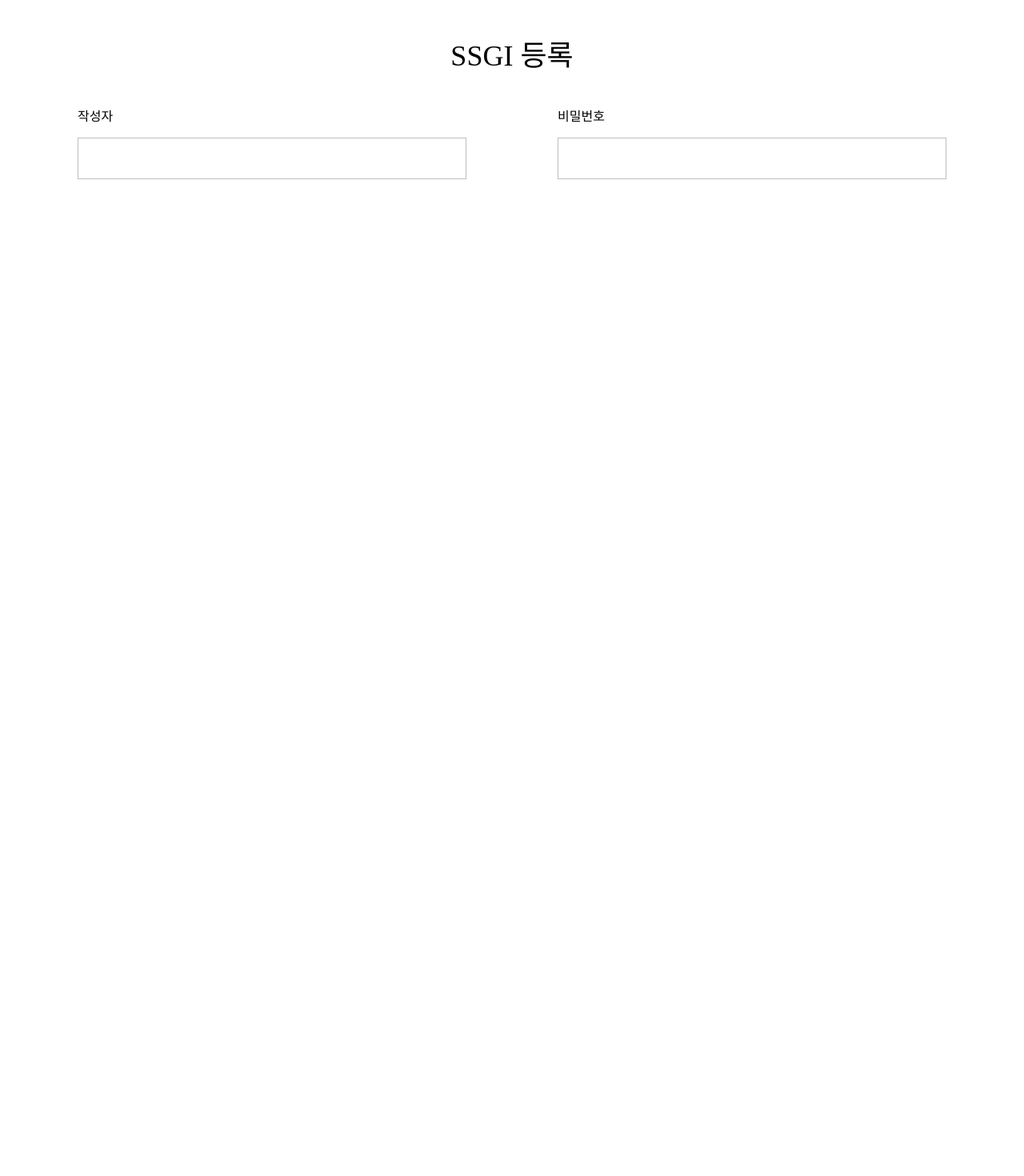
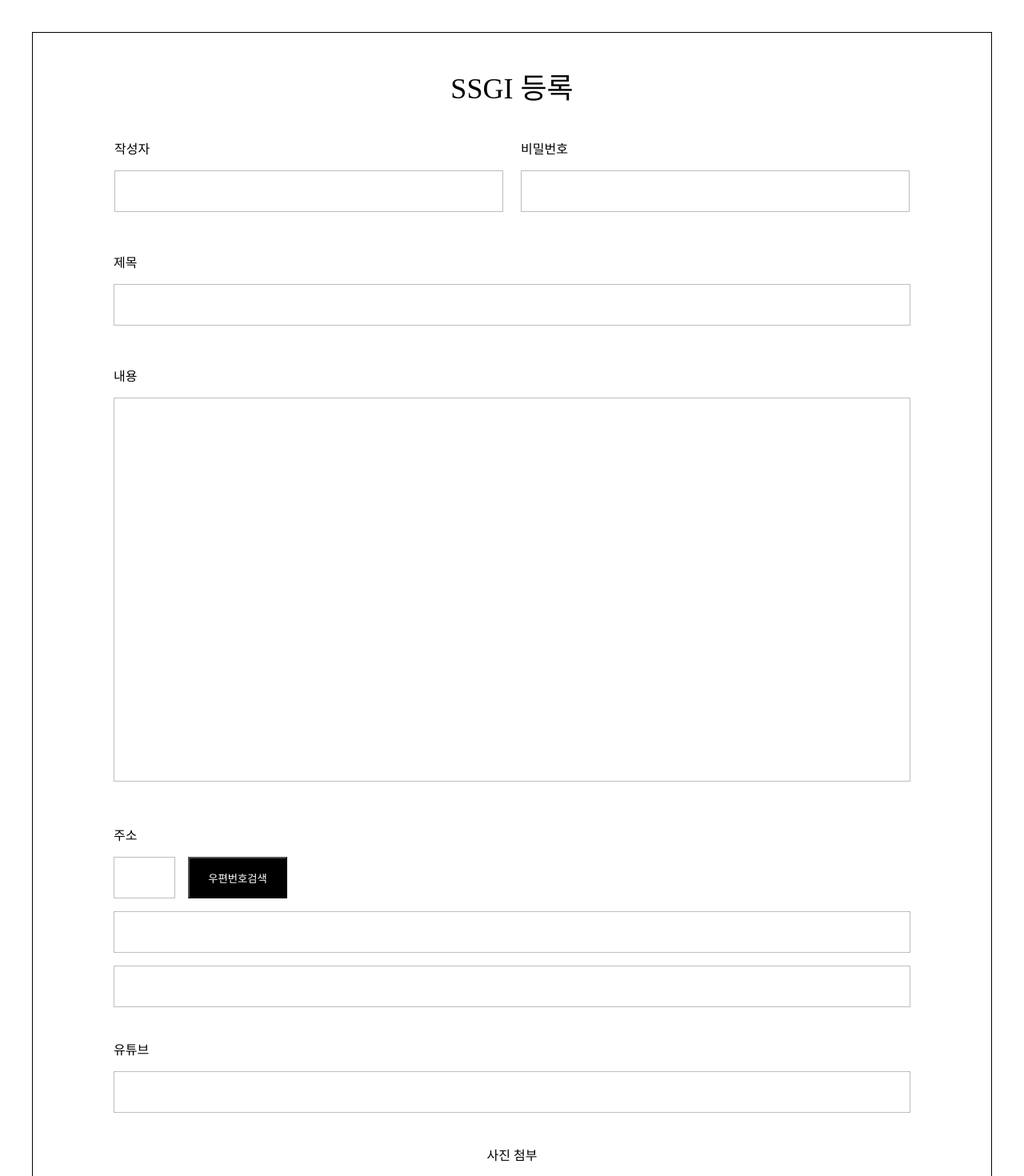
Before and after one commit to wem519/Sslyaegi, a Next.js app: page /sslyaegi/ssgi in a window 1280 px wide. Shown: the part 60-1530 px from the top of the page at 80% size. Before the commit the page ends 800 px from the top, so only its background shows below. Built offline with nearby package versions, Linux system fonts and the light colour scheme; a web font is replaced by a local one.

Commit message:
ssgi 추가:제목, 내용, 유투브 등록

```diff
--- a/src/commons/styles/globalStyles.ts
+++ b/src/commons/styles/globalStyles.ts
@@ -2,7 +2,7 @@ import { css } from "@emotion/react";
 
 export const globalStyles = css`
   * {
-    margin: auto;
+    margin: 0px;
     box-sizing: border-box;
   }
   @font-face {
--- a/src/components/commons/paginations/Pagination01.styles.ts
+++ b/src/components/commons/paginations/Pagination01.styles.ts
@@ -4,7 +4,7 @@ interface IpageProps {
   isEdit?: boolean;
 }
 export const Page = styled.span`
-  margin: 0px 20px;
+  margin: 0px 15px;
 
   font-family: "SangSangRock";
 
--- a/src/components/ssgi/Ssgi.presenter.tsx
+++ b/src/components/ssgi/Ssgi.presenter.tsx
@@ -7,10 +7,20 @@ import {
   Writer,
   Error,
   Password,
+  ContentsWrapper,
+  Subject,
+  Contents,
+  PostWrapper,
+  Post,
+  PostButton,
+  Address,
+  Youtube,
 } from "./Ssgi.styles";
 export default function SsgiUI() {
   return (
-    <>
+    <div
+    // style={{ display: "flex", flexDirection: "column", alignItems: "center" }}
+    >
       <Wrapper>
         <Title>SSGI 등록</Title>
         <WriterWrapper>
@@ -25,7 +35,35 @@ export default function SsgiUI() {
             <Error></Error>
           </InputWrapper>
         </WriterWrapper>
+        <ContentsWrapper>
+          <InputWrapper>
+            <Label>제목</Label>
+            <Subject />
+            <Error></Error>
+          </InputWrapper>
+          <InputWrapper>
+            <Label>내용</Label>
+            <Contents />
+            <Error></Error>
+          </InputWrapper>
+        </ContentsWrapper>
+        <InputWrapper>
+          <Label>주소</Label>
+          <PostWrapper>
+            <Post />
+            <PostButton>우편번호검색</PostButton>
+          </PostWrapper>
+          <Address />
+          <Address />
+          <InputWrapper>
+            <Label>유튜브</Label>
+            <Youtube />
+          </InputWrapper>
+        </InputWrapper>
+        <InputWrapper>
+          <Label>사진 첨부</Label>
+        </InputWrapper>
       </Wrapper>
-    </>
+    </div>
   );
 }
--- a/src/components/ssgi/Ssgi.styles.ts
+++ b/src/components/ssgi/Ssgi.styles.ts
@@ -3,23 +3,32 @@ import styled from "@emotion/styled";
 export const Wrapper = styled.div`
   font-family: "myfont";
   margin: 100px auto;
+  padding-left: 102px;
+  padding-right: 102px;
   display: flex;
   flex-direction: column;
   align-items: center;
   width: 1200px;
+  border: 1px solid black;
+
+  @media screen and (max-width: 390px) {
+    border: none;
+  }
 `;
 export const Title = styled.div`
   font-size: 36px;
   font-weight: 500;
+  padding-top: 40px;
 `;
 export const WriterWrapper = styled.div`
   width: 100%;
   display: flex;
   flex-direction: row;
   justify-content: space-between;
+`;
+export const InputWrapper = styled.div`
   padding-top: 40px;
 `;
-export const InputWrapper = styled.div``;
 export const Label = styled.div`
   padding-bottom: 16px;
   font-size: 16px;
@@ -42,3 +51,52 @@ export const Error = styled.div`
   font-size: 14px;
   color: red;
 `;
+export const ContentsWrapper = styled.div`
+  display: flex;
+  flex-direction: column;
+`;
+export const Subject = styled.input`
+  width: 996px;
+  height: 52px;
+  padding-left: 16px;
+  border: 1px solid #bdbdbd;
+`;
+export const Contents = styled.textarea`
+  width: 996px;
+  height: 480px;
+  border: 1px solid #bdbdbd;
+  padding-left: 16px;
+  resize: none;
+`;
+
+export const PostWrapper = styled.div`
+  display: flex;
+  flex-direction: row;
+`;
+export const Post = styled.input`
+  width: 77px;
+  height: 52px;
+  border: 1px solid #bdbdbd;
+`;
+export const PostButton = styled.button`
+  width: 124px;
+  height: 52px;
+  margin-left: 16px;
+  background-color: black;
+  color: white;
+  cursor: pointer;
+  font-family: "myfont";
+`;
+export const Address = styled.input`
+  width: 996px;
+  height: 52px;
+  padding-left: 16px;
+  border: 1px solid #bdbdbd;
+  margin-top: 16px;
+`;
+export const Youtube = styled.input`
+  width: 996px;
+  height: 52px;
+  padding-left: 16px;
+  border: 1px solid #bdbdbd;
+`;
```
Also changed, not shown: src/components/ssnyaegi/Ssnyaegi.presenter.tsx (+11 -18 lines), src/components/ssnyaegi/Ssnyaegi.styles.ts (+47 -2 lines).
